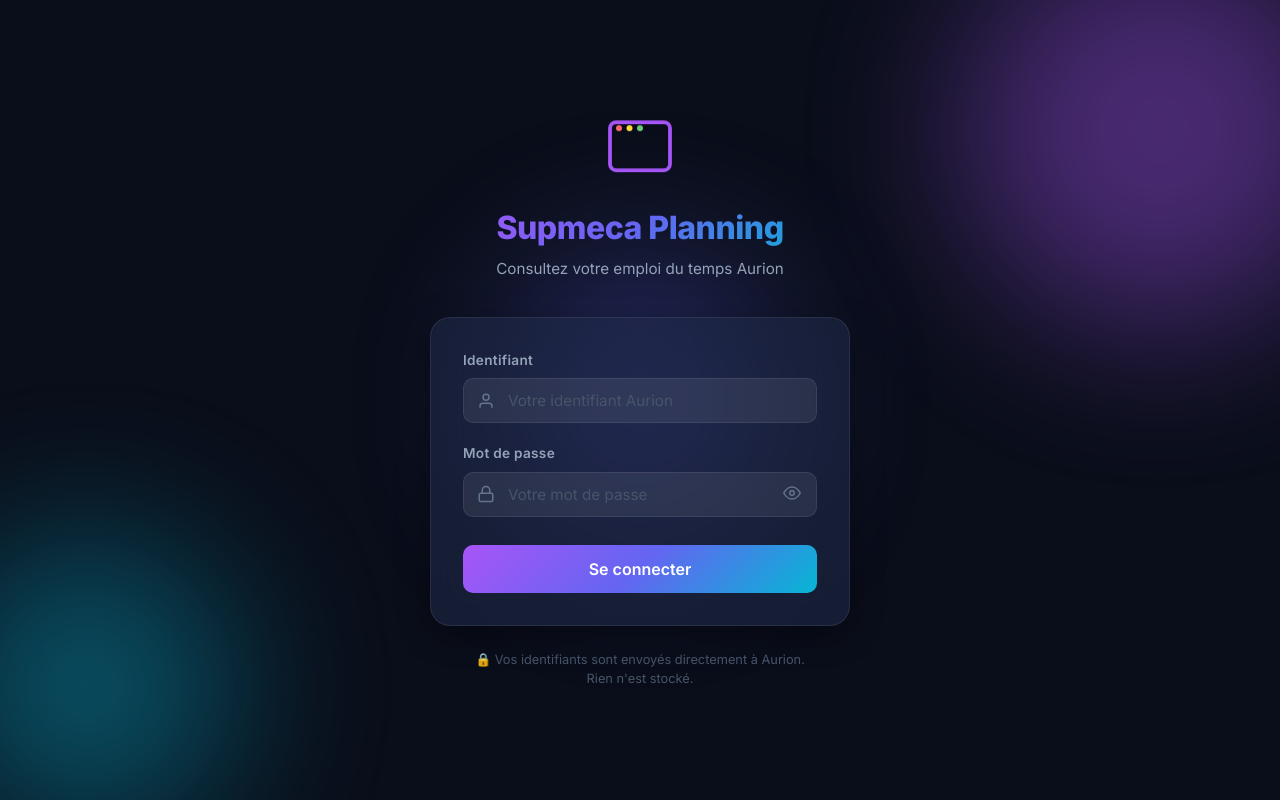
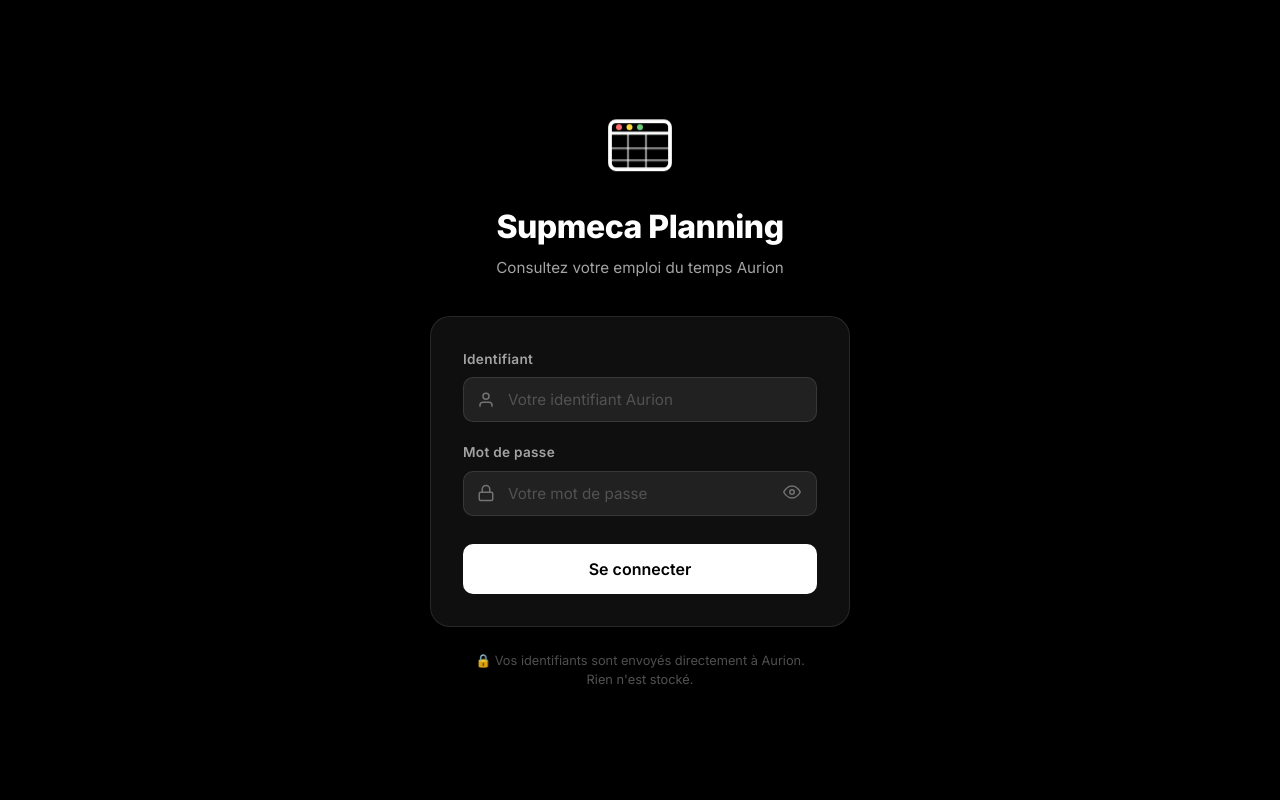
Before and after one commit to ProjectInitNiko/aurion-planner-clone, a website: page index.html in a window 1280 px wide. Drawn offline with Linux system fonts and the light colour scheme.

Commit message:
style: apply dark monotone glassmorphism redesign (remove gradients)

```diff
--- a/index.html
+++ b/index.html
@@ -1,18 +1,22 @@
 <!DOCTYPE html>
 <html lang="fr">
+
 <head>
   <meta charset="UTF-8">
   <meta name="viewport" content="width=device-width, initial-scale=1.0">
-  <meta name="description" content="Visualiseur d'emploi du temps Supmeca — Consultez votre planning Aurion avec un design moderne et responsive.">
+  <meta name="description"
+    content="Visualiseur d'emploi du temps Supmeca — Consultez votre planning Aurion avec un design moderne et responsive.">
   <meta name="theme-color" content="#0a0e1a">
   <link rel="manifest" href="manifest.json">
   <link rel="apple-touch-icon" href="icon.svg">
   <title>Supmeca Planning — Emploi du temps</title>
   <link rel="preconnect" href="https://fonts.googleapis.com">
   <link rel="preconnect" href="https://fonts.gstatic.com" crossorigin>
-  <link href="https://fonts.googleapis.com/css2?family=Inter:wght@300;400;500;600;700;800&display=swap" rel="stylesheet">
+  <link href="https://fonts.googleapis.com/css2?family=Inter:wght@300;400;500;600;700;800&display=swap"
+    rel="stylesheet">
   <link rel="stylesheet" href="style.css">
 </head>
+
 <body>
   <div id="app">
     <!-- LOGIN VIEW -->
@@ -20,23 +24,16 @@
       <div class="login-container">
         <div class="login-branding">
           <div class="logo-icon">
-            <svg viewBox="0 0 48 48" fill="none" xmlns="http://www.w3.org/2000/svg">
-              <rect x="4" y="8" width="40" height="32" rx="4" stroke="url(#grad1)" stroke-width="2.5"/>
-              <line x1="4" y1="16" x2="44" y2="16" stroke="url(#grad1)" stroke-width="2"/>
-              <line x1="16" y1="16" x2="16" y2="40" stroke="url(#grad1)" stroke-width="1.5" opacity="0.5"/>
-              <line x1="28" y1="16" x2="28" y2="40" stroke="url(#grad1)" stroke-width="1.5" opacity="0.5"/>
-              <line x1="4" y1="26" x2="44" y2="26" stroke="url(#grad1)" stroke-width="1.5" opacity="0.5"/>
-              <line x1="4" y1="34" x2="44" y2="34" stroke="url(#grad1)" stroke-width="1.5" opacity="0.5"/>
-              <circle cx="10" cy="12" r="2" fill="#ff6b6b"/>
-              <circle cx="17" cy="12" r="2" fill="#ffd93d"/>
-              <circle cx="24" cy="12" r="2" fill="#6bcb77"/>
-              <defs>
-                <linearGradient id="grad1" x1="0" y1="0" x2="48" y2="48">
-                  <stop offset="0%" stop-color="#a855f7"/>
-                  <stop offset="50%" stop-color="#6366f1"/>
-                  <stop offset="100%" stop-color="#06b6d4"/>
-                </linearGradient>
-              </defs>
+            <svg viewBox="0 0 48 48" fill="none" xmlns="http://www.w3.org/2000/svg" style="color: var(--text-primary)">
+              <rect x="4" y="8" width="40" height="32" rx="4" stroke="currentColor" stroke-width="2.5" />
+              <line x1="4" y1="16" x2="44" y2="16" stroke="currentColor" stroke-width="2" />
+              <line x1="16" y1="16" x2="16" y2="40" stroke="currentColor" stroke-width="1.5" opacity="0.5" />
+              <line x1="28" y1="16" x2="28" y2="40" stroke="currentColor" stroke-width="1.5" opacity="0.5" />
+              <line x1="4" y1="26" x2="44" y2="26" stroke="currentColor" stroke-width="1.5" opacity="0.5" />
+              <line x1="4" y1="34" x2="44" y2="34" stroke="currentColor" stroke-width="1.5" opacity="0.5" />
+              <circle cx="10" cy="12" r="2" fill="#ff6b6b" />
+              <circle cx="17" cy="12" r="2" fill="#ffd93d" />
+              <circle cx="24" cy="12" r="2" fill="#6bcb77" />
             </svg>
           </div>
           <h1>Supmeca Planning</h1>
@@ -48,10 +45,11 @@
             <label for="username">Identifiant</label>
             <div class="input-wrapper">
               <svg class="input-icon" viewBox="0 0 24 24" fill="none" stroke="currentColor" stroke-width="2">
-                <path d="M20 21v-2a4 4 0 0 0-4-4H8a4 4 0 0 0-4 4v2"/>
-                <circle cx="12" cy="7" r="4"/>
+                <path d="M20 21v-2a4 4 0 0 0-4-4H8a4 4 0 0 0-4 4v2" />
+                <circle cx="12" cy="7" r="4" />
               </svg>
-              <input type="text" id="username" name="username" placeholder="Votre identifiant Aurion" required autocomplete="username">
+              <input type="text" id="username" name="username" placeholder="Votre identifiant Aurion" required
+                autocomplete="username">
             </div>
           </div>
 
@@ -59,14 +57,15 @@
             <label for="password">Mot de passe</label>
             <div class="input-wrapper">
               <svg class="input-icon" viewBox="0 0 24 24" fill="none" stroke="currentColor" stroke-width="2">
-                <rect x="3" y="11" width="18" height="11" rx="2" ry="2"/>
-                <path d="M7 11V7a5 5 0 0 1 10 0v4"/>
+                <rect x="3" y="11" width="18" height="11" rx="2" ry="2" />
+                <path d="M7 11V7a5 5 0 0 1 10 0v4" />
               </svg>
-              <input type="password" id="password" name="password" placeholder="Votre mot de passe" required autocomplete="current-password">
+              <input type="password" id="password" name="password" placeholder="Votre mot de passe" required
+                autocomplete="current-password">
               <button type="button" id="toggle-password" class="toggle-pw" aria-label="Afficher le mot de passe">
                 <svg viewBox="0 0 24 24" fill="none" stroke="currentColor" stroke-width="2">
-                  <path d="M1 12s4-8 11-8 11 8 11 8-4 8-11 8-11-8-11-8z"/>
-                  <circle cx="12" cy="12" r="3"/>
+                  <path d="M1 12s4-8 11-8 11 8 11 8-4 8-11 8-11-8-11-8z" />
+                  <circle cx="12" cy="12" r="3" />
                 </svg>
               </button>
             </div>
@@ -105,27 +104,27 @@
         <div class="header-right">
           <button id="btn-export" class="btn-icon" title="Exporter en ICS">
             <svg viewBox="0 0 24 24" fill="none" stroke="currentColor" stroke-width="2">
-              <path d="M21 15v4a2 2 0 0 1-2 2H5a2 2 0 0 1-2-2v-4"/>
-              <polyline points="7 10 12 15 17 10"/>
-              <line x1="12" y1="15" x2="12" y2="3"/>
+              <path d="M21 15v4a2 2 0 0 1-2 2H5a2 2 0 0 1-2-2v-4" />
+              <polyline points="7 10 12 15 17 10" />
+              <line x1="12" y1="15" x2="12" y2="3" />
             </svg>
           </button>
           <button id="btn-refresh" class="btn-icon" title="Actualiser">
             <svg viewBox="0 0 24 24" fill="none" stroke="currentColor" stroke-width="2">
-              <polyline points="23 4 23 10 17 10"/>
-              <path d="M20.49 15a9 9 0 1 1-2.12-9.36L23 10"/>
+              <polyline points="23 4 23 10 17 10" />
+              <path d="M20.49 15a9 9 0 1 1-2.12-9.36L23 10" />
             </svg>
           </button>
           <button id="btn-theme" class="btn-icon" title="Changer le thème">
             <svg viewBox="0 0 24 24" fill="none" stroke="currentColor" stroke-width="2">
-              <path d="M21 12.79A9 9 0 1 1 11.21 3 7 7 0 0 0 21 12.79z"/>
+              <path d="M21 12.79A9 9 0 1 1 11.21 3 7 7 0 0 0 21 12.79z" />
             </svg>
           </button>
           <button id="btn-logout" class="btn-icon btn-danger" title="Se déconnecter">
             <svg viewBox="0 0 24 24" fill="none" stroke="currentColor" stroke-width="2">
-              <path d="M9 21H5a2 2 0 0 1-2-2V5a2 2 0 0 1 2-2h4"/>
-              <polyline points="16 17 21 12 16 7"/>
-              <line x1="21" y1="12" x2="9" y2="12"/>
+              <path d="M9 21H5a2 2 0 0 1-2-2V5a2 2 0 0 1 2-2h4" />
+              <polyline points="16 17 21 12 16 7" />
+              <line x1="21" y1="12" x2="9" y2="12" />
             </svg>
           </button>
         </div>
@@ -135,13 +134,13 @@
       <div id="schedule-nav">
         <button id="btn-prev" class="nav-btn" title="Semaine précédente">
           <svg viewBox="0 0 24 24" fill="none" stroke="currentColor" stroke-width="2.5">
-            <polyline points="15 18 9 12 15 6"/>
+            <polyline points="15 18 9 12 15 6" />
           </svg>
         </button>
         <button id="btn-today" class="nav-btn today-btn">Aujourd'hui</button>
         <button id="btn-next" class="nav-btn" title="Semaine suivante">
           <svg viewBox="0 0 24 24" fill="none" stroke="currentColor" stroke-width="2.5">
-            <polyline points="9 18 15 12 9 6"/>
+            <polyline points="9 18 15 12 9 6" />
           </svg>
         </button>
         <h2 id="current-period" class="period-label"></h2>
@@ -195,8 +194,9 @@
       <!-- Empty state -->
       <div id="empty-state" class="empty-state" hidden>
         <svg viewBox="0 0 200 200" class="empty-illustration">
-          <circle cx="100" cy="100" r="80" fill="none" stroke="currentColor" stroke-width="2" opacity="0.2"/>
-          <path d="M70 80h60M70 100h40M70 120h50" stroke="currentColor" stroke-width="3" stroke-linecap="round" opacity="0.3"/>
+          <circle cx="100" cy="100" r="80" fill="none" stroke="currentColor" stroke-width="2" opacity="0.2" />
+          <path d="M70 80h60M70 100h40M70 120h50" stroke="currentColor" stroke-width="3" stroke-linecap="round"
+            opacity="0.3" />
           <text x="100" y="165" text-anchor="middle" fill="currentColor" font-size="14" opacity="0.5">Aucun cours</text>
         </svg>
         <p>Aucun cours trouvé pour cette période</p>
@@ -208,8 +208,8 @@
       <div class="modal-content">
         <button id="modal-close" class="modal-close">
           <svg viewBox="0 0 24 24" fill="none" stroke="currentColor" stroke-width="2.5">
-            <line x1="18" y1="6" x2="6" y2="18"/>
-            <line x1="6" y1="6" x2="18" y2="18"/>
+            <line x1="18" y1="6" x2="6" y2="18" />
+            <line x1="6" y1="6" x2="18" y2="18" />
           </svg>
         </button>
         <div id="modal-type-badge" class="modal-type-badge"></div>
@@ -217,31 +217,31 @@
         <div class="modal-details">
           <div class="modal-detail-row" id="modal-time-row">
             <svg viewBox="0 0 24 24" fill="none" stroke="currentColor" stroke-width="2">
-              <circle cx="12" cy="12" r="10"/>
-              <polyline points="12 6 12 12 16 14"/>
+              <circle cx="12" cy="12" r="10" />
+              <polyline points="12 6 12 12 16 14" />
             </svg>
             <span id="modal-time"></span>
           </div>
           <div class="modal-detail-row" id="modal-room-row">
             <svg viewBox="0 0 24 24" fill="none" stroke="currentColor" stroke-width="2">
-              <path d="M21 10c0 7-9 13-9 13s-9-6-9-13a9 9 0 0 1 18 0z"/>
-              <circle cx="12" cy="10" r="3"/>
+              <path d="M21 10c0 7-9 13-9 13s-9-6-9-13a9 9 0 0 1 18 0z" />
+              <circle cx="12" cy="10" r="3" />
             </svg>
             <span id="modal-room"></span>
           </div>
           <div class="modal-detail-row" id="modal-prof-row">
             <svg viewBox="0 0 24 24" fill="none" stroke="currentColor" stroke-width="2">
-              <path d="M20 21v-2a4 4 0 0 0-4-4H8a4 4 0 0 0-4 4v2"/>
-              <circle cx="12" cy="7" r="4"/>
+              <path d="M20 21v-2a4 4 0 0 0-4-4H8a4 4 0 0 0-4 4v2" />
+              <circle cx="12" cy="7" r="4" />
             </svg>
             <span id="modal-prof"></span>
           </div>
           <div class="modal-detail-row" id="modal-group-row">
             <svg viewBox="0 0 24 24" fill="none" stroke="currentColor" stroke-width="2">
-              <path d="M17 21v-2a4 4 0 0 0-4-4H5a4 4 0 0 0-4 4v2"/>
-              <circle cx="9" cy="7" r="4"/>
-              <path d="M23 21v-2a4 4 0 0 0-3-3.87"/>
-              <path d="M16 3.13a4 4 0 0 1 0 7.75"/>
+              <path d="M17 21v-2a4 4 0 0 0-4-4H5a4 4 0 0 0-4 4v2" />
+              <circle cx="9" cy="7" r="4" />
+              <path d="M23 21v-2a4 4 0 0 0-3-3.87" />
+              <path d="M16 3.13a4 4 0 0 1 0 7.75" />
             </svg>
             <span id="modal-group"></span>
           </div>
@@ -252,4 +252,5 @@
 
   <script src="main.js"></script>
 </body>
+
 </html>
--- a/style.css
+++ b/style.css
@@ -5,33 +5,33 @@
 
 /* --- CSS Variables --- */
 :root {
-  /* Colors — Dark Theme */
-  --bg-primary: #0a0e1a;
-  --bg-secondary: #111827;
-  --bg-tertiary: #1a2035;
-  --bg-card: rgba(30, 41, 70, 0.6);
-  --bg-card-hover: rgba(40, 55, 90, 0.7);
-  --bg-glass: rgba(255, 255, 255, 0.05);
+  /* Colors — Dark Theme (Monotone & Frosted Glass) */
+  --bg-primary: #000000;
+  --bg-secondary: #0a0a0a;
+  --bg-tertiary: #141414;
+  --bg-card: #0f0f0f;
+  --bg-card-hover: #171717;
+  --bg-glass: rgba(255, 255, 255, 0.03);
   --bg-glass-strong: rgba(255, 255, 255, 0.08);
 
-  --text-primary: #f1f5f9;
-  --text-secondary: #94a3b8;
-  --text-tertiary: #64748b;
-  --text-muted: #475569;
-
-  --border-color: rgba(255, 255, 255, 0.08);
-  --border-hover: rgba(255, 255, 255, 0.15);
-
-  /* Accent Gradient */
-  --accent-purple: #a855f7;
-  --accent-indigo: #6366f1;
-  --accent-blue: #3b82f6;
-  --accent-cyan: #06b6d4;
-  --gradient-primary: linear-gradient(135deg, #a855f7, #6366f1, #06b6d4);
-  --gradient-warm: linear-gradient(135deg, #f97316, #ef4444);
-  --gradient-cool: linear-gradient(135deg, #6366f1, #3b82f6);
-
-  /* Event Type Colors */
+  --text-primary: #ffffff;
+  --text-secondary: #a3a3a3;
+  --text-tertiary: #737373;
+  --text-muted: #525252;
+
+  --border-color: rgba(255, 255, 255, 0.1);
+  --border-hover: rgba(255, 255, 255, 0.2);
+
+  /* Solid accent instead of gradients */
+  --accent-purple: #ffffff;
+  --accent-indigo: #ffffff;
+  --accent-blue: #ffffff;
+  --accent-cyan: #ffffff;
+  --gradient-primary: #ffffff;
+  --gradient-warm: #ffffff;
+  --gradient-cool: #ffffff;
+
+  /* Event Type Colors (Retained as requested) */
   --color-cm: #a855f7;
   --color-td: #3b82f6;
   --color-tp: #10b981;
@@ -54,11 +54,11 @@
   --radius-lg: 16px;
   --radius-xl: 20px;
 
-  /* Shadows */
-  --shadow-sm: 0 2px 8px rgba(0, 0, 0, 0.2);
-  --shadow-md: 0 4px 16px rgba(0, 0, 0, 0.3);
-  --shadow-lg: 0 8px 32px rgba(0, 0, 0, 0.4);
-  --shadow-glow: 0 0 30px rgba(99, 102, 241, 0.15);
+  /* Shadows (Removed colored glow) */
+  --shadow-sm: 0 2px 8px rgba(0, 0, 0, 0.4);
+  --shadow-md: 0 4px 16px rgba(0, 0, 0, 0.6);
+  --shadow-lg: 0 8px 32px rgba(0, 0, 0, 0.8);
+  --shadow-glow: 0 0 30px rgba(255, 255, 255, 0.05);
 
   /* Transitions */
   --transition-fast: 150ms ease;
@@ -72,28 +72,37 @@
   --nav-height: 50px;
 }
 
-/* Light theme */
+/* Light theme (Monotone) */
 [data-theme="light"] {
-  --bg-primary: #f8fafc;
-  --bg-secondary: #ffffff;
-  --bg-tertiary: #f1f5f9;
-  --bg-card: rgba(255, 255, 255, 0.8);
-  --bg-card-hover: rgba(255, 255, 255, 0.95);
-  --bg-glass: rgba(0, 0, 0, 0.03);
-  --bg-glass-strong: rgba(0, 0, 0, 0.05);
-
-  --text-primary: #0f172a;
-  --text-secondary: #475569;
-  --text-tertiary: #94a3b8;
-  --text-muted: #cbd5e1;
-
-  --border-color: rgba(0, 0, 0, 0.08);
-  --border-hover: rgba(0, 0, 0, 0.15);
+  --bg-primary: #ffffff;
+  --bg-secondary: #f5f5f5;
+  --bg-tertiary: #e5e5e5;
+  --bg-card: #ffffff;
+  --bg-card-hover: #fafafa;
+  --bg-glass: rgba(0, 0, 0, 0.02);
+  --bg-glass-strong: rgba(0, 0, 0, 0.06);
+
+  --text-primary: #000000;
+  --text-secondary: #525252;
+  --text-tertiary: #737373;
+  --text-muted: #a3a3a3;
+
+  --border-color: rgba(0, 0, 0, 0.1);
+  --border-hover: rgba(0, 0, 0, 0.2);
+
+  /* Monochrome accents */
+  --accent-purple: #000000;
+  --accent-indigo: #000000;
+  --accent-blue: #000000;
+  --accent-cyan: #000000;
+  --gradient-primary: #000000;
+  --gradient-warm: #000000;
+  --gradient-cool: #000000;
 
   --shadow-sm: 0 2px 8px rgba(0, 0, 0, 0.06);
   --shadow-md: 0 4px 16px rgba(0, 0, 0, 0.08);
   --shadow-lg: 0 8px 32px rgba(0, 0, 0, 0.1);
-  --shadow-glow: 0 0 30px rgba(99, 102, 241, 0.08);
+  --shadow-glow: 0 0 30px rgba(0, 0, 0, 0.05);
 
   --color-cm-bg: rgba(168, 85, 247, 0.1);
   --color-td-bg: rgba(59, 130, 246, 0.1);
@@ -321,10 +330,10 @@
 .btn-primary {
   width: 100%;
   padding: 14px;
-  background: var(--gradient-primary);
-  border: none;
+  background: var(--text-primary);
+  border: 1px solid var(--border-color);
   border-radius: var(--radius-md);
-  color: white;
+  color: var(--bg-primary);
   font-size: 1rem;
   font-weight: 600;
   font-family: inherit;
@@ -335,22 +344,14 @@
   margin-top: 8px;
 }
 
-.btn-primary::before {
-  content: '';
-  position: absolute;
-  inset: 0;
-  background: linear-gradient(135deg, rgba(255, 255, 255, 0.15), transparent);
-  opacity: 0;
-  transition: opacity var(--transition-fast);
-}
-
-.btn-primary:hover::before {
-  opacity: 1;
-}
-
 .btn-primary:hover {
   transform: translateY(-1px);
-  box-shadow: var(--shadow-glow);
+  box-shadow: 0 4px 15px rgba(255, 255, 255, 0.1);
+  opacity: 0.9;
+}
+
+[data-theme="light"] .btn-primary:hover {
+  box-shadow: 0 4px 15px rgba(0, 0, 0, 0.2);
 }
 
 .btn-primary:active {
@@ -452,74 +453,7 @@
 }
 
 .bg-orb {
-  position: absolute;
-  border-radius: 50%;
-  filter: blur(80px);
-  opacity: 0.4;
-}
-
-.bg-orb-1 {
-  width: 400px;
-  height: 400px;
-  background: var(--accent-purple);
-  top: -100px;
-  right: -100px;
-  animation: orb1 20s ease-in-out infinite;
-}
-
-.bg-orb-2 {
-  width: 300px;
-  height: 300px;
-  background: var(--accent-cyan);
-  bottom: -50px;
-  left: -80px;
-  animation: orb2 25s ease-in-out infinite;
-}
-
-.bg-orb-3 {
-  width: 250px;
-  height: 250px;
-  background: var(--accent-indigo);
-  top: 50%;
-  left: 50%;
-  transform: translate(-50%, -50%);
-  animation: orb3 30s ease-in-out infinite;
-}
-
-@keyframes orb1 {
-
-  0%,
-  100% {
-    transform: translate(0, 0);
-  }
-
-  50% {
-    transform: translate(-40px, 60px);
-  }
-}
-
-@keyframes orb2 {
-
-  0%,
-  100% {
-    transform: translate(0, 0);
-  }
-
-  50% {
-    transform: translate(50px, -40px);
-  }
-}
-
-@keyframes orb3 {
-
-  0%,
-  100% {
-    transform: translate(-50%, -50%) scale(1);
-  }
-
-  50% {
-    transform: translate(-50%, -50%) scale(1.2);
-  }
+  display: none;
 }
 
 /* ============================================
@@ -635,15 +569,15 @@
 }
 
 .today-btn {
-  background: var(--gradient-primary);
-  color: white;
+  background: var(--text-primary);
+  color: var(--bg-primary);
   border: none;
   font-weight: 600;
 }
 
 .today-btn:hover {
   opacity: 0.9;
-  color: white;
+  color: var(--bg-primary);
 }
 
 .period-label {
@@ -676,8 +610,8 @@
 }
 
 .view-btn.active {
-  background: var(--accent-indigo);
-  color: white;
+  background: var(--text-primary);
+  color: var(--bg-primary);
 }
 
 .view-btn:not(.active):hover {
@@ -798,7 +732,8 @@
 }
 
 .time-column-spacer {
-  height: 48px; /* matches .day-column-header height */
+  height: 48px;
+  /* matches .day-column-header height */
 }
 
 /* Day columns */
```
